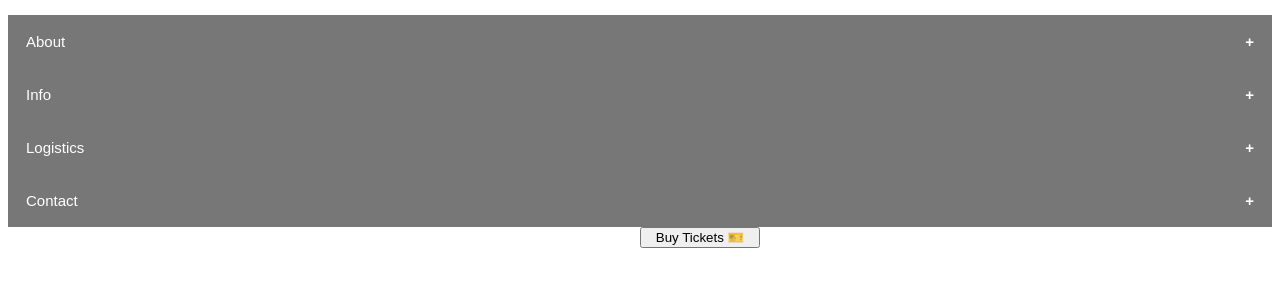
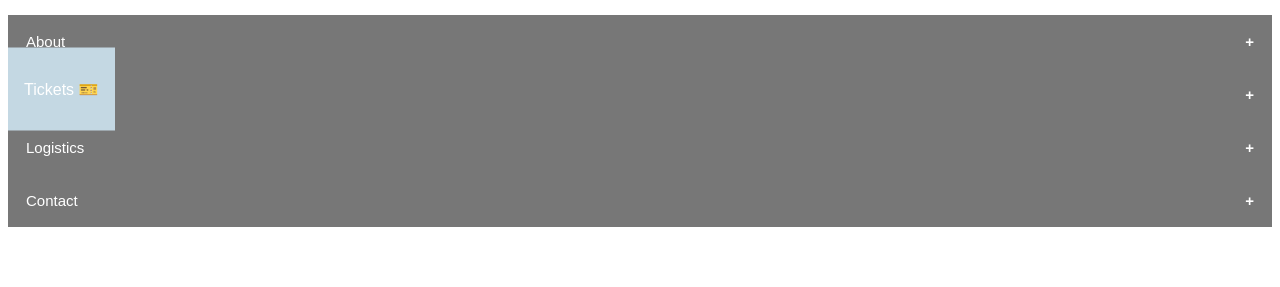
Before and after one commit to rottney/bass-reunion, a plain HTML site: page index.html in a window 1280 px wide. Shown: the part 311-598 px from the top of the page. Drawn offline with Linux system fonts and the light colour scheme.

Commit message:
ticket link now on side

```diff
--- a/index.html
+++ b/index.html
@@ -3,6 +3,7 @@
 <html>
     <head>
         <meta name="viewport" content="width=device-width, initial-scale=1.0">
+        <link rel="stylesheet" href="https://cdnjs.cloudflare.com/ajax/libs/font-awesome/4.7.0/css/font-awesome.min.css">
 
         <style>
             body {
@@ -54,18 +55,38 @@
                 height: auto;
             }
 
-            .sticky {
-                position: sticky;
-                bottom: 10px;
-                width: 120px;
-                left: 50%;
+            .icon-bar {
+                position: fixed;
+                top: 50%;
+                -webkit-transform: translateY(-50%);
+                -ms-transform: translateY(-50%);
+                transform: translateY(-50%);
             }
+
+            .icon-bar a {
+                display: block;
+                text-align: center;
+                padding: 16px;
+                transition: all 0.3s ease;
+                background-color: #c4d8e3;
+                color: white;
+            }
+
+            .icon-bar a:hover {
+                background-color: #000;
+            }
+
         </style>
     </head>
 
     <body>
+
+        <div class="icon-bar">
+            <a href="https://posh.vip/e/summer-reunion" target="_blank" style="text-decoration:none"><p>Tickets 🎫</p></a>
+        </div>
+
         <div style="background-image: url('images/bk_backyard.jpeg'); background-position: center; background-size: 100%;">
-            <img class="flyer" src="images/Bass Reunion [Gamers].png" alt="Flyer">
+            <img class="flyer" src="images/flyer_qr.png" alt="Flyer">
         </div>
         <br>
 
@@ -121,10 +142,6 @@
             </p>
         </div>
 
-        <button class="sticky">
-            Buy Tickets 🎫
-        </button>
-
         <script>
             const coll = document.getElementsByClassName("collapsible");
 
```
Also changed, not shown: 1 other file.
